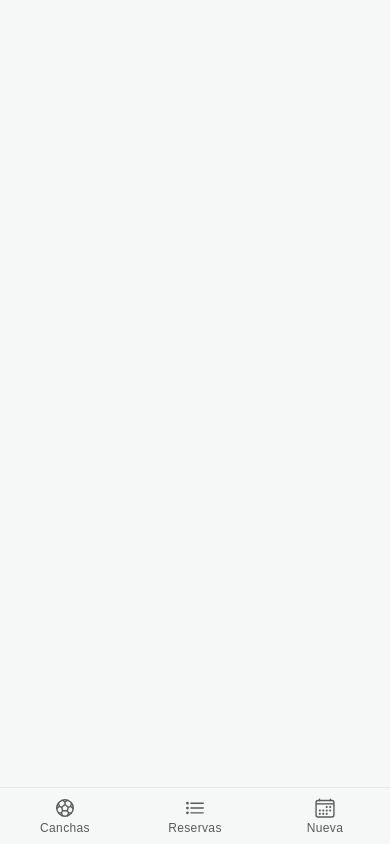
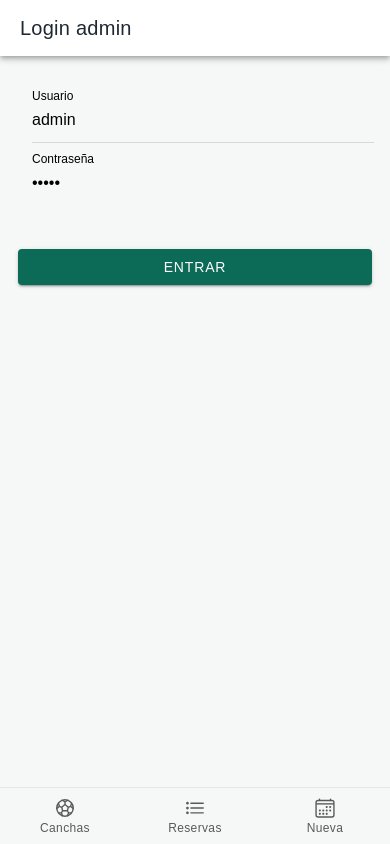
Before and after one commit to reptilmmxxv-glitch/SistemaGestionCanchasMobile, a React (Vite) app in the folder mobile-ionic/: page /login in a window 390 px wide. Built offline with nearby package versions, Linux system fonts and the light colour scheme; no server answers.

Commit message:
Protect mobile API with admin token

```diff
--- a/mobile-ionic/src/api.ts
+++ b/mobile-ionic/src/api.ts
@@ -1,3 +1,5 @@
+import { getToken } from './auth';
+
 export type Cancha = {
   id: number;
   nombre: string;
@@ -33,7 +35,7 @@ export type NuevaReserva = {
   cancha_id: number;
 };
 
-const API_BASE = import.meta.env.VITE_API_BASE_URL ?? 'http://localhost:5000/api';
+const API_BASE = (import.meta as any).env?.VITE_API_BASE_URL ?? 'http://localhost:5000/api';
 
 async function request<T>(path: string, options?: RequestInit): Promise<T> {
   const response = await fetch(`${API_BASE}${path}`, {
--- /dev/null
+++ b/mobile-ionic/src/auth.ts
@@ -0,0 +1,19 @@
+export type AuthToken = string;
+
+const TOKEN_KEY = 'api_auth_token';
+
+export function getToken(): AuthToken | null {
+  try {
+    return localStorage.getItem(TOKEN_KEY);
+  } catch {
+    return null;
+  }
+}
+
+export function setToken(token: AuthToken) {
+  localStorage.setItem(TOKEN_KEY, token);
+}
+
+export function clearToken() {
+  localStorage.removeItem(TOKEN_KEY);
+}
--- a/mobile-ionic/src/main.tsx
+++ b/mobile-ionic/src/main.tsx
@@ -17,6 +17,7 @@ import { calendarOutline, footballOutline, listOutline } from 'ionicons/icons';
 import CanchasPage from './pages/CanchasPage';
 import ReservasPage from './pages/ReservasPage';
 import NuevaReservaPage from './pages/NuevaReservaPage';
+import LoginPage from './pages/LoginPage';
 
 import '@ionic/react/css/core.css';
 import '@ionic/react/css/normalize.css';
@@ -36,6 +37,7 @@ function App() {
             <Route exact path="/canchas" component={CanchasPage} />
             <Route exact path="/reservas" component={ReservasPage} />
             <Route exact path="/reservas/nueva" component={NuevaReservaPage} />
+            <Route exact path="/login" component={LoginPage} />
             <Route exact path="/">
               <Redirect to="/canchas" />
             </Route>
--- /dev/null
+++ b/mobile-ionic/src/pages/LoginPage.tsx
@@ -0,0 +1,108 @@
+import { FormEvent, useState } from 'react';
+import {
+  IonButton,
+  IonContent,
+  IonHeader,
+  IonInput,
+  IonItem,
+  IonLabel,
+  IonList,
+  IonPage,
+  IonTitle,
+  IonToolbar,
+  useIonToast
+} from '@ionic/react';
+import { useHistory } from 'react-router-dom';
+
+
+import { setToken } from '../auth';
+
+const API_BASE = (import.meta as any).env?.VITE_API_BASE_URL ?? 'http://localhost:5000/api';
+
+export default function LoginPage() {
+  const history = useHistory();
+  const [present] = useIonToast();
+
+  const [loading, setLoading] = useState(false);
+  const [form, setForm] = useState({
+    username: 'admin',
+    password: 'admin'
+  });
+
+  function actualizar(campo: string, valor: string) {
+    setForm((actual) => ({ ...actual, [campo]: valor }));
+  }
+
+  async function onSubmit(event: FormEvent) {
+    event.preventDefault();
+    setLoading(true);
+
+    try {
+      const response = await fetch(`${API_BASE}/login`, {
+        method: 'POST',
+        headers: { 'Content-Type': 'application/json' },
+        body: JSON.stringify(form)
+      });
+
+      const data = await response.json();
+
+      if (!response.ok) {
+        throw new Error(data.error ?? 'No fue posible iniciar sesión.');
+      }
+
+      if (!data.token) {
+        throw new Error('La respuesta no incluye token.');
+      }
+
+      setToken(data.token);
+      await present({ message: 'Login exitoso.', duration: 1500, color: 'success' });
+      history.replace('/canchas');
+    } catch (err) {
+      await present({
+        message: err instanceof Error ? err.message : 'No fue posible iniciar sesión.',
+        duration: 2500,
+        color: 'danger'
+      });
+    } finally {
+      setLoading(false);
+    }
+  }
+
+  return (
+    <IonPage>
+      <IonHeader>
+        <IonToolbar>
+          <IonTitle>Login admin</IonTitle>
+        </IonToolbar>
+      </IonHeader>
+      <IonContent fullscreen>
+        <form onSubmit={onSubmit}>
+          <IonList inset>
+            <IonItem>
+              <IonLabel position="stacked">Usuario</IonLabel>
+              <IonInput
+                required
+                value={form.username}
+                onIonInput={(event) => actualizar('username', String(event.detail.value ?? ''))}
+              />
+            </IonItem>
+            <IonItem>
+              <IonLabel position="stacked">Contraseña</IonLabel>
+              <IonInput
+                required
+                type="password"
+                value={form.password}
+                onIonInput={(event) => actualizar('password', String(event.detail.value ?? ''))}
+              />
+            </IonItem>
+          </IonList>
+          <div className="ion-padding">
+            <IonButton expand="block" type="submit" disabled={loading}>
+              Entrar
+            </IonButton>
+          </div>
+        </form>
+      </IonContent>
+    </IonPage>
+  );
+}
```
Also changed, not shown: 2 other files (tests, documents, lock files or other folders).
